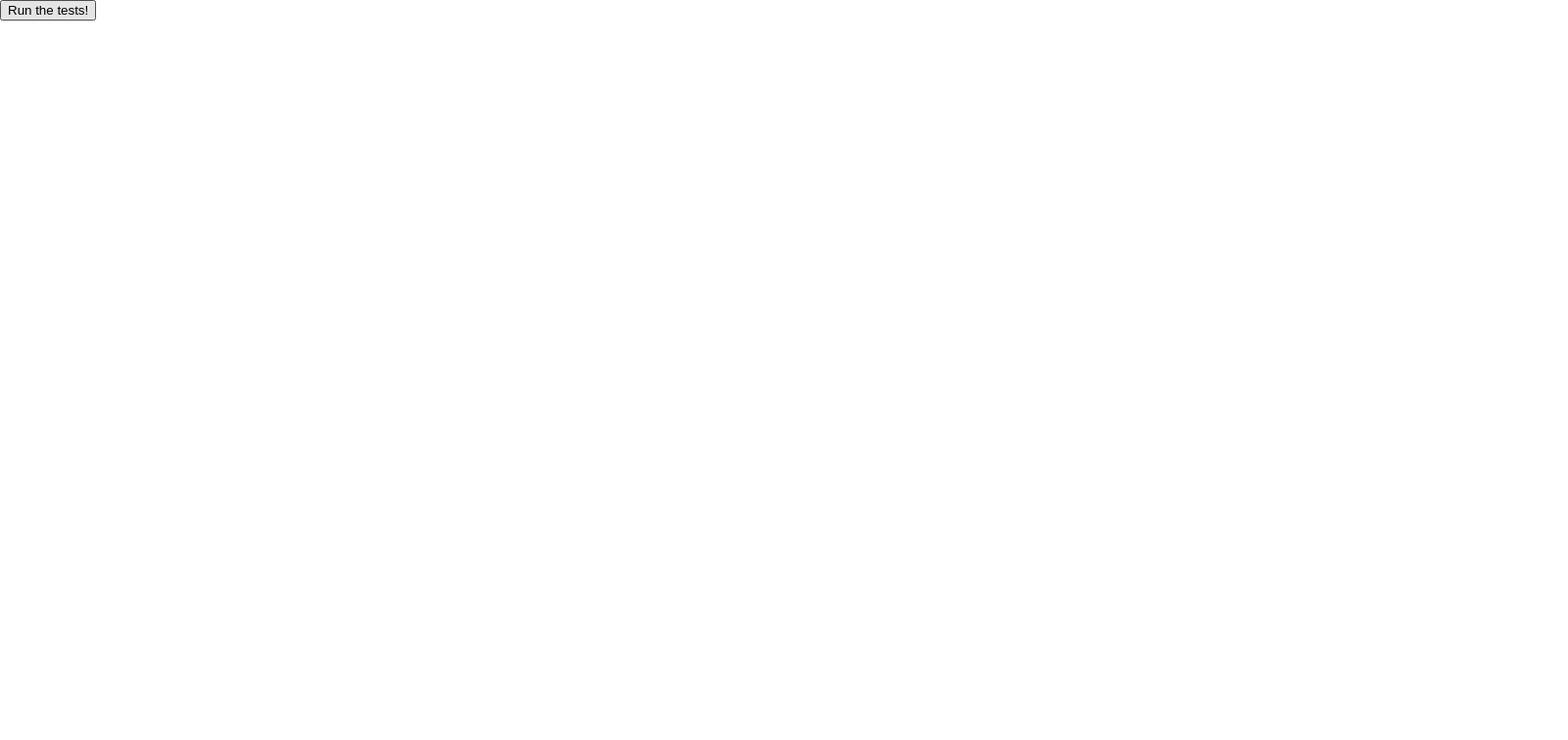
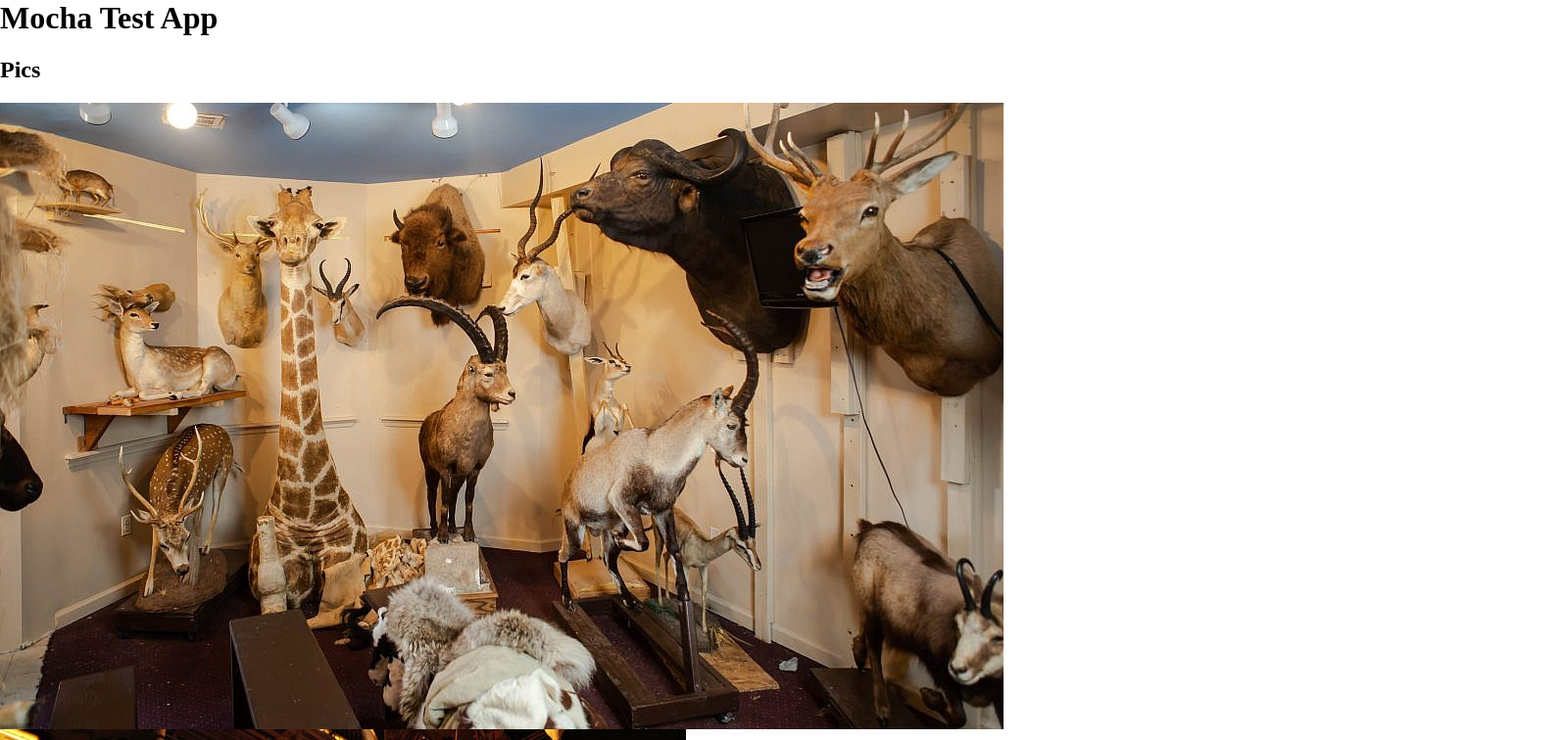
Before and after one commit to azenui25/bb-hero-game-statter-master, a plain HTML site: page index.html in a window 1280 px wide. Shown: the top 756 px of the page at 98% size, 1600 px wide, since content can reach past the window. Drawn offline with Linux system fonts and the light colour scheme.

Commit message:
add styl and other editings

```diff
--- a/YOUR_JAVASCRIPT_HERE.js
+++ b/YOUR_JAVASCRIPT_HERE.js
@@ -15,10 +15,18 @@ const hero = {
 function rest(hero) {
     hero.health = 10
 
+
+
+
 }
 
-function pickUpItems(hero) {}
 
-function equipWeapon(hero) {
+
+function pickUpItems() {
+
 
 }
+
+function equipWeapon() {
+
+}
--- a/index.html
+++ b/index.html
@@ -9,7 +9,17 @@
 <body>
 
 
-    <!-- 👍 YOUR HTML HERE 👍 -->
+    <main>
+        <h1>Mocha Test App</h1>
+        <section id="pics">
+            <h2>Pics</h2>
+            <div class="picture"> <img src="images/first.jpg" alt="mocha"></div>
+            <div class="picture"> <img src="images/second.jpg" alt="mocha"> </div>
+            <div class="picture"> <img src="images/third.jpg" alt="mocha"></div>
+            <div class="picture"> <img src="images/fourth.jpg" alt="mocha"> </div>
+            <div class="picture"><img src="images/firth.jpeg" alt="mocha"> </div>
+        </section>
+    </main>
 
 
 
--- a/lib/index.css
+++ b/lib/index.css
@@ -0,0 +1,9 @@
+.picture {
+    position: relative;
+    float: left;
+    width: 100px;
+    height: 100px;
+    background-position: 50% 50%;
+    background-repeat: no-repeat;
+    background-size: cover;
+}
```
Also changed, not shown: images/first.jpg (added), images/firth.jpeg (added), images/fourth.jpg (added), images/second.jpg (added), images/third.jpg (added).
